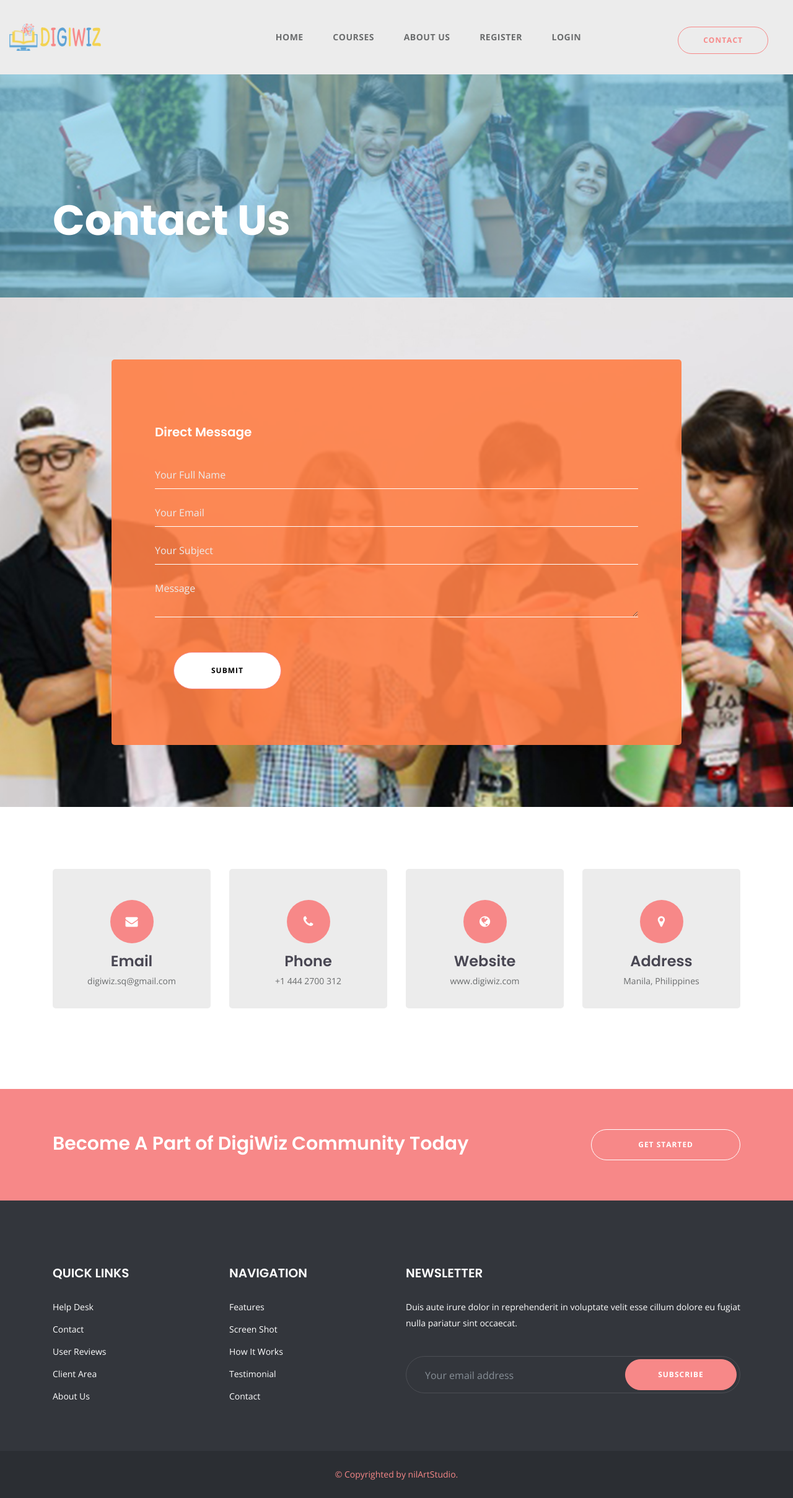
After one commit to cmagarap/django-digiwiz, a Django app: page /contact-us/ in a window 1280 px wide. The commit adds this page. Shown: the whole page at 62% size. Run offline with Django 3.2, Linux system fonts and the light colour scheme; some libraries are stand-ins or nearby versions.

Commit message:
UI improvements on about, contact, home, and profile

```diff
--- /dev/null
+++ b/classroom/templates/classroom/contact.html
@@ -0,0 +1,96 @@
+{% extends 'base.html' %}
+{% load static %}
+{% block content %}
+    <!--=======Page Heading
+    ==================================-->
+    <section class="page-heading-section bg-image before-bg" style="background-image: url({% static 'images/header/p-header1.jpg' %});">
+        <div class="container">
+            <div class="row">
+                <div class="col-md-12 col-sm-12 col-xs-12">
+                    <div class="page-heading">
+                        <h2 class="page-name text-capitalize">contact us</h2>
+                    </div><!--/.page-heading-->
+                </div><!--/.col-md-12-->
+            </div><!--/.row-->
+        </div><!--/.container-->
+    </section><!--/.page-heading-area-->
+
+    <!--=======Contact Page
+    ==================================-->
+    <div class="contact-page page-wrapper">
+        <section class="contact-form-section bg-image s-pd100" style="background-image: url({% static 'images/contact-bg.jpg' %});">
+            <div class="container">
+                <div class="row justify-content-md-center">
+                    <div class="col-md-10">
+                        <form class="contact-form-area border-radius" id="contact-form">
+                            <h3>Direct Message</h3>
+                            <div class="form-group">
+                                <input type="text" class="form-control" id="name" placeholder="Your Full Name">
+                            </div>
+                            <div class="form-group">
+                                <input type="email" class="form-control" id="email" placeholder="Your Email">
+                            </div>
+                            <div class="form-group">
+                                <input type="text" class="form-control" id="subject" placeholder="Your Subject">
+                            </div>
+                            <div class="form-group">
+                                <textarea class="form-control" id="message" placeholder="Message"></textarea>
+                            </div>
+                            <button type="submit" class="btn btn-default">Submit</button>
+                        </form><!--/.contact-form-area-->
+                    </div><!--/.col-md-10-->
+                </div><!--/.row-->
+            </div><!--/.container-->
+        </section><!--/.contact-form-section-->
+
+        <section class="contact-info-section s-pd100">
+            <div class="container">
+                <div class="row">
+                    <div class="col-lg-3 col-md-6 col-6">
+                        <div class="single-contact-info box bg-gray text-center border-radius">
+                            <span class="fa fa-envelope"></span>
+                            <h3>Email</h3>
+                            <p><a href="http://bdevs.net/cdn-cgi/l/email-protection#533a3d353c1320243f3231207d303c3e"><span class="__cf_email__" data-cfemail="4821262e27083b3f24292a3b662b2725">digiwiz.sq@gmail.com</span></a></p>
+                        </div><!--/.single-contact-info-->
+                    </div><!--/.col-lg-3-->
+                    <div class="col-lg-3 col-md-6 col-6">
+                        <div class="single-contact-info box bg-gray text-center border-radius">
+                            <span class="fa fa-phone"></span>
+                            <h3>phone</h3>
+                            <p>+1 444 2700 312</p>
+                        </div><!--/.single-contact-info-->
+                    </div><!--/.col-lg-3-->
+                    <div class="col-lg-3 col-md-6 col-6">
+                        <div class="single-contact-info box bg-gray text-center border-radius">
+                            <span class="fa fa-globe"></span>
+                            <h3>website</h3>
+                            <p><a href="#">www.digiwiz.com</a></p>
+                        </div><!--/.single-contact-info-->
+                    </div><!--/.col-lg-3-->
+                    <div class="col-lg-3 col-md-6 col-6">
+                        <div class="single-contact-info box bg-gray text-center border-radius">
+                            <span class="fa fa-map-marker"></span>
+                            <h3>address</h3>
+                            <p>Manila, Philippines</p>
+                        </div><!--/.single-contact-info-->
+                    </div><!--/.col-lg-3-->
+                </div><!--/.row-->
+            </div><!--/.container-->
+        </section><!--/.contact-info-section-->
+    </div><!--/.contact-page-->
+{% endblock %}
+
+{% block join_us %}
+    <div class="footer-top-area">
+            <div class="container">
+                <div class="row">
+                    <div class="col-lg-9">
+                        <h2>Become A Part of DigiWiz Community Today</h2>
+                    </div><!--/.col-lg-9-->
+                    <div class="col-lg-3 text-right">
+                        <a href="{% url 'register' %}" class="btn btn-default">get started</a>
+                    </div><!--/.col-lg-3-->
+                </div><!--/.row-->
+            </div><!--/.container-->
+        </div><!--/.footer-top-area-->
+{% endblock %}
--- a/classroom/templates/classroom/profile.html
+++ b/classroom/templates/classroom/profile.html
@@ -20,9 +20,9 @@
                         <div class="content-section">
                             <div class="media-body" align="middle">
                                 {% if user.is_teacher %}
-                                    <img style="border-radius: 50%; width:350px; height:350px"  src="{{ user.teacher.image.url }}">
+                                    <img style="border-radius: 50%; width: 350px; height: 350px;"  src="{{ user.teacher.image.url }}" alt="{{ user.username }}">
                                 {% elif user.is_student %}
-                                    <img style="border-radius: 50%; width:350px; height:350px"  src="{{ user.student.image.url }}">
+                                    <img style="border-radius: 50%; width: 350px; height: 350px;"  src="{{ user.student.image.url }}" alt="{{ user.username }}">
                                 {% endif %}
                             </div>
                             <br>
@@ -45,7 +45,7 @@
                         <div class="row justify-content-center">
                             <div class="col-lg-10">
                                 <div class="login-form-area">
-                                    <form method="POST" enctype="multipart/form-data">
+                                    <form method="POST" enctype="multipart/form-data" novalidate>
                                         {% csrf_token %}
                                         <fieldset class="form-group">
                                             <legend class="border-bottom mb-4">Profile Info</legend>
--- a/classroom/views/classroom.py
+++ b/classroom/views/classroom.py
@@ -3,7 +3,8 @@ from django.db.models import Count, Q
 from django.shortcuts import redirect, render
 from django.views.generic import DetailView, ListView
 from ..forms import SearchCourses, UserLoginForm
-from ..models import Course, Lesson, Quiz, TakenQuiz
+from ..models import (Course, Lesson, Quiz, Student,
+                      Teacher, TakenQuiz)
 
 
 class CourseDetailView(DetailView):
@@ -44,7 +45,26 @@ def about(request):
         elif request.user.is_student:
             return redirect('students:mycourses_list')
 
-    return render(request, 'classroom/about.html', {'title': 'About Us'})
+    context = {
+        'title': 'About Us',
+        'courses': Course.objects.filter(status__iexact='approved').count(),
+        'students': Student.objects.all().count(),
+        'teachers': Teacher.objects.all().count(),
+        'quizzes': Quiz.objects.all().count()
+    }
+
+    return render(request, 'classroom/about.html', context)
+
+
+def contact_us(request):
+    if request.user.is_authenticated:
+        if request.user.is_teacher:
+            return redirect('teachers:course_change_list')
+        elif request.user.is_student:
+            return redirect('students:mycourses_list')
+        elif request.user.is_staff:
+            return redirect('staff:dashboard')
+    return render(request, 'classroom/contact.html', {'title': 'Contact Us'})
 
 
 def home(request):
--- a/digiwiz/urls.py
+++ b/digiwiz/urls.py
@@ -31,6 +31,7 @@ urlpatterns = [
     path('browse-courses/', classroom.browse_courses, name='browse_courses'),
     path('ckeditor/upload/', uploader_views.upload, name='ckeditor_upload'),
     path('ckeditor/browse/', never_cache(uploader_views.browse), name='ckeditor_browse'),
+    path('contact-us/', classroom.contact_us, name='contact_us'),
     path('course/details/<int:pk>/', classroom.CourseDetailView.as_view(), name='course_details'),
     path('course/details/<int:pk>/lesson', students.LessonListView.as_view(), name='lesson_list'),
     path('django-admin/', admin.site.urls),
--- a/templates/base.html
+++ b/templates/base.html
@@ -107,7 +107,7 @@
                                             </ul>
                                         </nav><!--/.menu-->
                                         <div class="register-contact-nav pull-right">
-                                            <a class="register-contact-nav login btn btn-default" href="contact.html">contact</a>
+                                            <a class="register-contact-nav login btn btn-default" href="{% url 'contact_us' %}">contact</a>
                                         </div><!--/.register-contact-nav-->
                                     {% endif %}
                         </div><!--/.logo-menu-wrap-->
@@ -129,6 +129,8 @@
 
     <!-- Start footer area -->
     <footer id="footer" class="site-footer">
+        {% block join_us %}
+        {% endblock %}
         <!-- Start footer widgets area -->
         <div class="footer-widgets-area">
             <div class="container">
```
Also changed, not shown: classroom/templates/classroom/about.html (+38 -44 lines), classroom/templates/classroom/home.html (+5 -7 lines), db.sqlite3.
